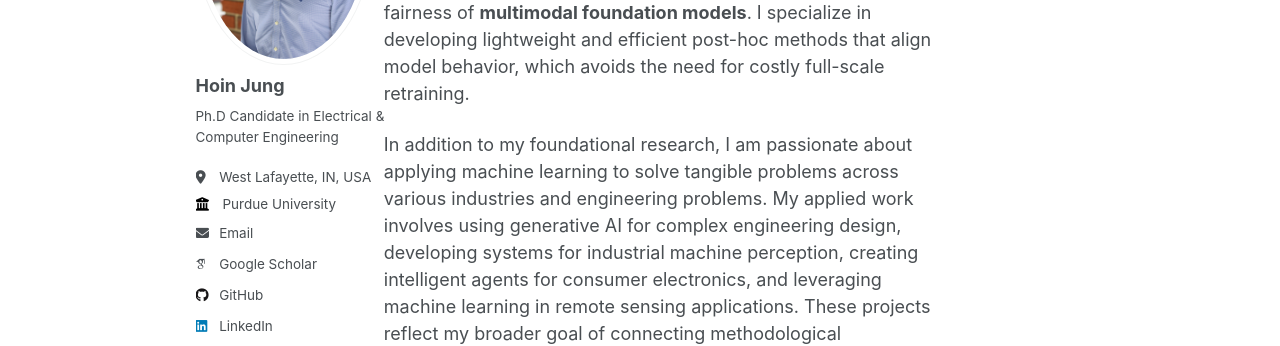
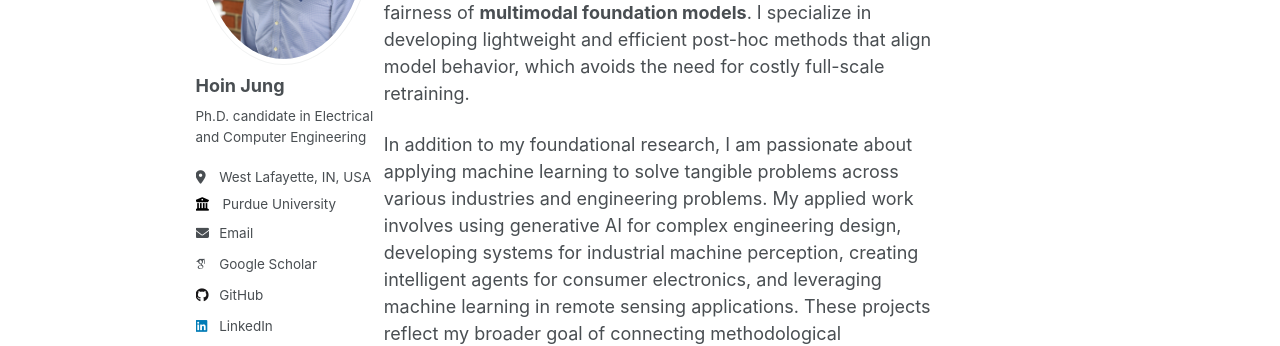
Before and after one commit to HoinJung/hoinjung.github.io, a Jekyll site: the page built from _pages/about.md, in a window 1280 px wide. Shown: the part 284-630 px from the top of the page. Built offline with Jekyll 4.4.1, drawn with Linux system fonts in a browser that asks for light colours; some web fonts are replaced.

Commit message:
Update _config.yml

```diff
--- a/_config.yml
+++ b/_config.yml
@@ -11,7 +11,7 @@ locale                   : "en-US"
 title                    : "Hoin Jung"
 title_separator          : "-"
 name                     : &name "Hoin Jung"
-description              : &description "Ph.D Candidate in Electrical & Computer Engineering @ Purdue University"
+description              : &description "Ph.D. candidate in Electrical and Computer Engineering @ Purdue University"
 url                      : https://hoinjung.github.io # the base hostname & protocol for your site e.g. "https://mmistakes.github.io"
 baseurl                  : "" # the subpath of your site, e.g. "/blog"
 repository               : "HoinJung/hoinjung.github.io"
@@ -24,7 +24,7 @@ author:
   avatar           : "Jung5.jpg"
   name             : "Hoin Jung"
   pronouns         : # example: "she/her"
-  bio              : "Ph.D Candidate in Electrical & Computer Engineering"
+  bio              : "Ph.D. candidate in Electrical and Computer Engineering"
   location         : "West Lafayette, IN, USA"
   employer         : "Purdue University"
   uri              : # URL
```
